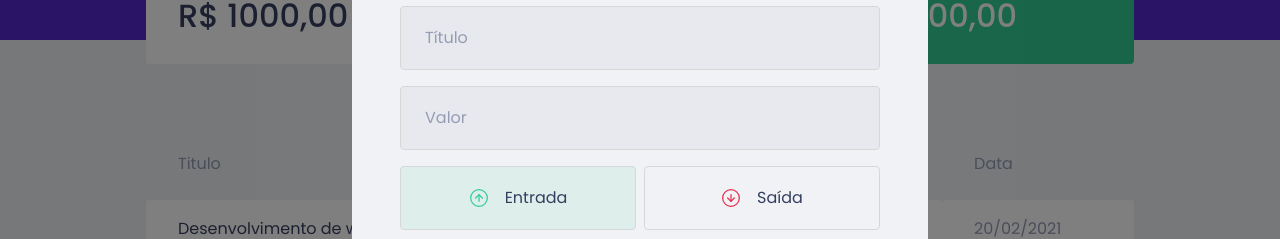
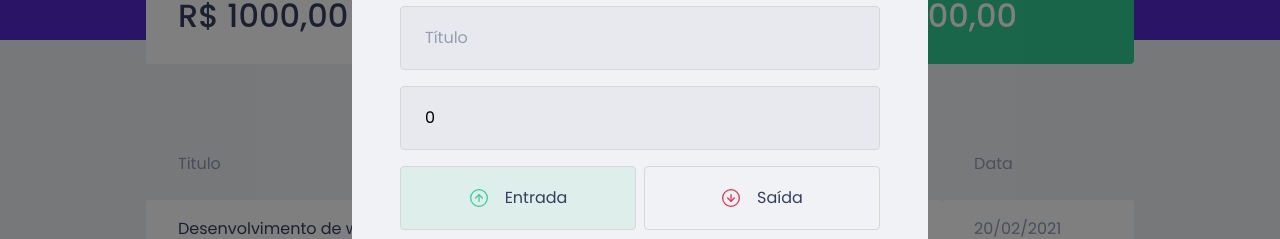
Before and after one commit to Sara-Rodrigues/dtmoney, a React (Create React App) app: page / in a window 1280 px wide. Both pictures are taken after a click on the button "Nova transação". Shown: the part 232-471 px from the top of the page. Built offline with nearby package versions, Linux system fonts and the light colour scheme; no server answers; what miragejs would draw is missing.

Commit message:
Salvando dados do form

```diff
--- a/src/components/NewTransactionModal/index.tsx
+++ b/src/components/NewTransactionModal/index.tsx
@@ -1,18 +1,31 @@
+import { FormEvent, useState } from 'react';
 import Modal from 'react-modal';
 import incomeImg from '../../assets/income.svg'
 import outcomeImg from '../../assets/outcome.svg'
 import closeImg from '../../assets/close.svg'
 
 import { Container, TransactionTypeContainer, RadioBox } from './styles';
-import { useState } from 'react';
-
 interface NewTransactionModalProps {
   isOpen: boolean;
   onRequestClose: () => void;
 }
 
 export function NewTransactionModal({ isOpen, onRequestClose }: NewTransactionModalProps) {
+  const [title, setTitle] = useState('');
+  const [value, setValue] = useState(0);
+  const [category, setCategory] = useState('');
   const [type, setType] = useState('deposit');
+
+  function handleCreateNewTransaction(event: FormEvent) {
+    event.preventDefault();
+
+    console.log({
+      title,
+      value,
+      category,
+      type
+    })
+  }
 
   return (
     <Modal
@@ -30,16 +43,20 @@ export function NewTransactionModal({ isOpen, onRequestClose }: NewTransactionMo
         <img src={closeImg} alt="Fechar modal" />
       </button>
 
-      <Container>
+      <Container onSubmit={handleCreateNewTransaction}>
         <h2>Cadastrar Transação</h2>
 
         <input
           placeholder="Título"
+          value={title}
+          onChange={event => setTitle(event.target.value)}
         />
 
         <input
           type="number"
           placeholder="Valor"
+          value={value}
+          onChange={event => setValue(Number(event.target.value))}
         />
 
         <TransactionTypeContainer>
@@ -66,6 +83,8 @@ export function NewTransactionModal({ isOpen, onRequestClose }: NewTransactionMo
 
         <input
           placeholder="Categoria"
+          value={category}
+          onChange={event => setCategory(event.target.value)}
         />
 
         <button type="submit">
```
